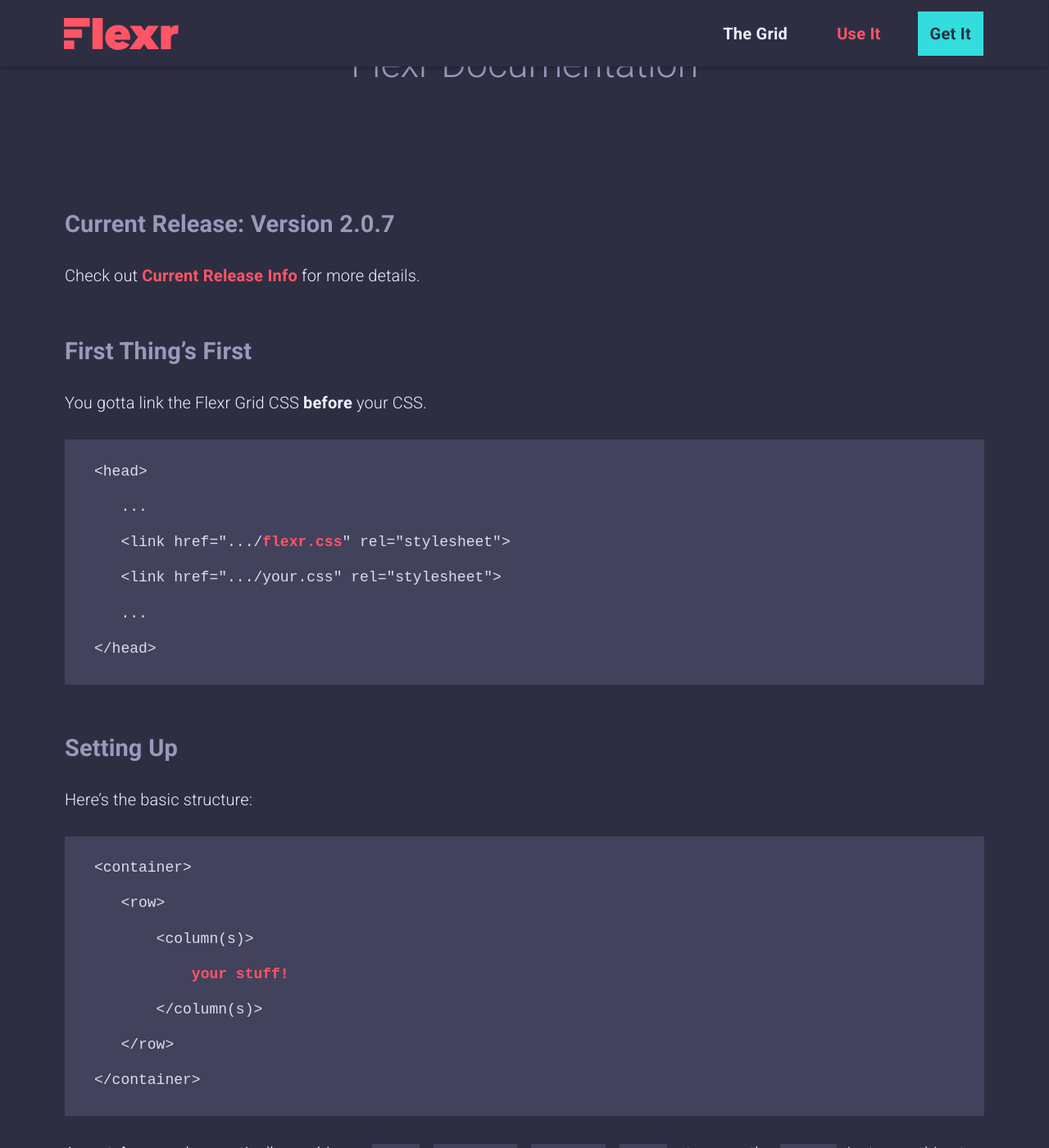
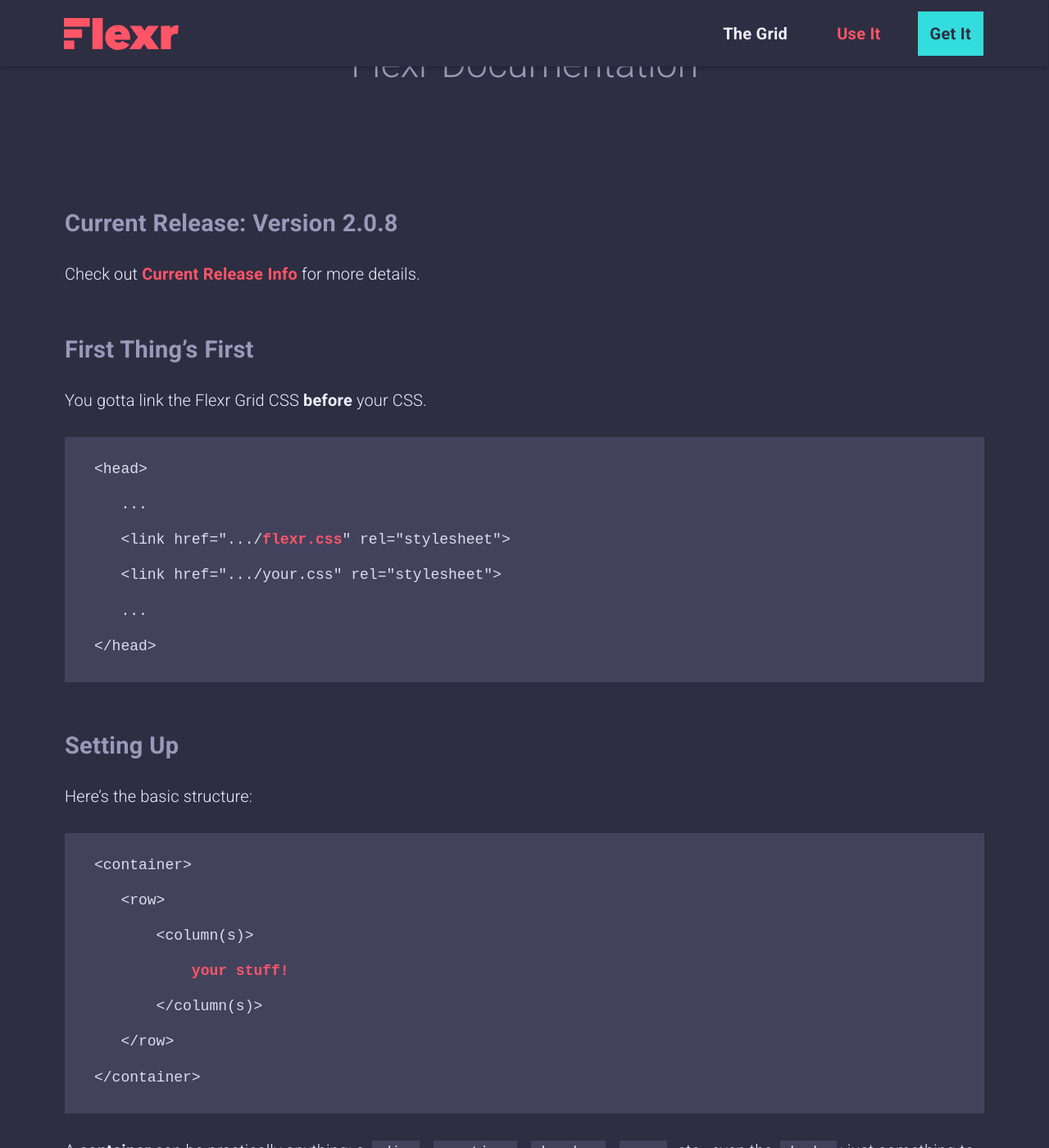
Before and after one commit to dmbdesignpdx/flexr, a Jekyll site: the page built from _pages/use-flexr.md, in a window 1280 px wide and 1400 px high, scrolled down 285 px. Shown: the whole window at 82% size. Built offline with Jekyll 4.4.1, drawn with Linux system fonts in a browser that asks for light colours; some of the changed text lies outside the part shown.

Commit message:
updates turntable

```diff
--- a/_data/info.yml
+++ b/_data/info.yml
@@ -1,5 +1,5 @@
-version: 2.0.7
-rdate: October 1, 2017
+version: 2.0.8
+rdate: October 2, 2017
 size: 3KB
 
 notes: Reduces phone portrait breakpoint to 470px.
--- a/_sass/_vendor/_prefix-support.scss
+++ /dev/null
@@ -1 +0,0 @@
-$support: (2014,11);
--- /dev/null
+++ b/_sass/_vendor/_speakers.scss
@@ -0,0 +1,8 @@
+/* Vendor Prefix Support for Turntable v0.1.0
+Values are modern browser year and Internet Explorer version.
+These default values are as far back as Turntable can support. */
+
+$support: (
+   year: 2014,
+   ie: 11
+);
--- a/_sass/_vendor/_turntable.scss
+++ b/_sass/_vendor/_turntable.scss
@@ -1,37 +1,45 @@
-@import "prefix-support";
+@import "speakers";
 
 /* Mixin' with Turntable v0.1.0 -- by Daniel Blake */
 
-// Create fresh stylesheets on the fly using presets, scratching, and sampling.
+// Create fresh stylesheets on the fly.
 
 
 // Turntable Variables
 
 $prefix: -o-, -ms-, -moz-, -webkit-, null;
-
-// --- RECORDS FOR SCRATCHING (Custom and Prefix Mixins) --- //
-
-
-// --- i. Vendor-Prefix Mixins --- //
+$browseryear: map-get($support,year);
+$ieversion: map-get($support,ie);
+
+@if type-of(map-get($support,ie)) != number {
+   $ieversion: 99;
+}
+
+// Equalizer
+// Record Collection
+// Samples
+
+
+// --- Equalizer (Contains Vendor-Prefix Mixins)--- //
 
 // Display Flex or Grid:
 
 @mixin display($arg) {
    @if $arg == grid {
-      @if nth($support,2) < 11 {
+      @if $ieversion < 11 {
          display: -ms-#{$arg};
       }
       display: $arg;
    } @else {
       $old: if($arg == inline-flex, inline-, null );
-      @if nth($support,2) < 11 {
+      @if $ieversion < 11 {
          display: -ms-#{$arg}box;
       }
-      @if nth($support,1) < 2014 {
+      @if $browseryear < 2014 {
          display: -webkit-#{$old}box;
          display: -moz-#{$old}box;
       }
-      @if nth($support,1) < 2015 {
+      @if $browseryear < 2015 {
          display: -webkit-#{$arg};
 
       }
@@ -144,18 +152,18 @@
 // 1. Flex Direction
 
 @mixin flex-direction($arg) {
-   @if nth($support,1) < 2015 or nth($support,2) < 11 {
+   @if $browseryear < 2015 or $ieversion < 11 {
       $origin: if($arg == row or $arg == row-reverse, horizontal, vertical);
       $dir: if($arg == row or $arg == column, normal, reverse);
-      @if nth($support,2) < 11 {
+      @if $ieversion < 11 {
          -ms-flex-direction: $arg;
       }
-      @if nth($support,1) < 2014 {
+      @if $browseryear < 2014 {
          -webkit-box-orient: $origin;
          -moz-box-orient: $origin;
          -webkit-box-direction: $dir;
          -moz-box-direction: $dir;
-      } @else if nth($support,1) < 2015 {
+      } @else if $browseryear < 2015 {
          -webkit-flex-direction: $arg;
       }
    }
@@ -166,11 +174,11 @@
 // 2. Flex Wrap
 
 @mixin flex-wrap($arg) {
-   @if nth($support,1) < 2015 or nth($support,2) < 11 {
-      @if nth($support,2) < 11 {
+   @if $browseryear < 2015 or $ieversion < 11 {
+      @if $ieversion < 11 {
          -ms-flex-wrap: if($arg == nowrap, none, $arg);
       }
-      @if nth($support,1) < 2015 {
+      @if $browseryear < 2015 {
          -webkit-flex-wrap: $arg;
       }
    }
@@ -181,7 +189,7 @@
 // 3. Justify Content
 
 @mixin justify-content($arg) {
-   @if nth($support,1) < 2015 or nth($support,2) < 11 {
+   @if $browseryear < 2015 or $ieversion < 11 {
       $old: $arg;
       @if $arg == flex-start {
          $old: start;
@@ -192,14 +200,14 @@
       } @else if $arg == space-around {
          $old: distribute;
       }
-      @if nth($support,2) < 11 {
+      @if $ieversion < 11 {
          -ms-flex-pack: $old;
       }
-      @if nth($support,1) < 2014 {
+      @if $browseryear < 2014 {
          -webkit-box-pack: if($old == distribute, justify, $old);
          -moz-box-pack: if($old == distribute, justify, $old);
       }
-      @if nth($support,1) < 2015 {
+      @if $browseryear < 2015 {
          -webkit-justify-content: $arg;
       }
    }
@@ -210,8 +218,8 @@
 // 4. Align Content
 
 @mixin align-content($arg) {
-   @if nth($support,1) < 2015 or nth($support,2) < 11 {
-      @if nth($support,2) < 11 {
+   @if $browseryear < 2015 or $ieversion < 11 {
+      @if $ieversion < 11 {
          @if $arg == flex-start {
             -ms-flex-line-pack: start;
          } @else if $arg == flex-end {
@@ -224,7 +232,7 @@
             -ms-flex-line-pack: $arg;
          }
       }
-      @if nth($support,1) < 2015 {
+      @if $browseryear < 2015 {
          -webkit-align-content: $arg;
       }
    }
@@ -235,21 +243,21 @@
 // 5. Align Items
 
 @mixin align-items($arg) {
-   @if nth($support,1) < 2015 or nth($support,2) < 11 {
+   @if $browseryear < 2015 or $ieversion < 11 {
       $old: $arg;
       @if $arg == flex-start {
          $old: start;
       } @else if $arg == flex-end {
          $old: end;
       }
-      @if nth($support,2) < 11 {
+      @if $ieversion < 11 {
          -ms-flex-align: $old;
       }
-      @if nth($support,1) < 2014 {
+      @if $browseryear < 2014 {
          -webkit-box-align: $old;
          -moz-box-align: $old;
       }
-      @if nth($support,1) < 2015 {
+      @if $browseryear < 2015 {
          -webkit-align-items: $arg;
       }
    }
@@ -260,8 +268,8 @@
 // 6. Align Self
 
 @mixin align-self($arg) {
-   @if nth($support,1) < 2015 or nth($support,2) < 11 {
-      @if nth($support,2) < 11 {
+   @if $browseryear < 2015 or $ieversion < 11 {
+      @if $ieversion < 11 {
          @if $arg == flex-start {
             -ms-flex-item-align: start;
          } @else if $arg == flex-end {
@@ -270,7 +278,7 @@
             -ms-flex-item-align: $arg;
          }
       }
-      @if nth($support,1) < 2015 {
+      @if $browseryear < 2015 {
          -webkit-align-self: $arg;
       }
    }
@@ -281,15 +289,15 @@
 // 7. Order
 
 @mixin order($arg) {
-   @if nth($support,1) < 2015 or nth($support,2) < 11 {
-      @if nth($support,2) < 11 {
+   @if $browseryear < 2015 or $ieversion < 11 {
+      @if $ieversion < 11 {
          -ms-flex-order: $arg;
       }
-      @if nth($support,1) < 2014 {
+      @if $browseryear < 2014 {
          -webkit-box-ordinal-group: $arg;
          -moz-box-ordinal-group: $arg;
       }
-      @if nth($support,1) < 2015 {
+      @if $browseryear < 2015 {
          -webkit-order: $arg;
       }
    }
@@ -300,11 +308,11 @@
 // 8. Grow
 
 @mixin flex-grow($arg) {
-   @if nth($support,1) < 2015 or nth($support,2) < 11 {
-      @if nth($support,2) < 11 {
+   @if $browseryear < 2015 or $ieversion < 11 {
+      @if $ieversion < 11 {
          -ms-flex-positive: $arg;
       }
-      @if nth($support,1) < 2015 {
+      @if $browseryear < 2015 {
          -webkit-flex-grow: $arg;
       }
    }
@@ -315,11 +323,11 @@
 // 9. Shrink
 
 @mixin flex-shrink($arg) {
-   @if nth($support,1) < 2015 or nth($support,2) < 11 {
-      @if nth($support,2) < 11 {
+   @if $browseryear < 2015 or $ieversion < 11 {
+      @if $ieversion < 11 {
          -ms-flex-negative: $arg;
       }
-      @if nth($support,1) < 2015 {
+      @if $browseryear < 2015 {
          -webkit-flex-shrink: $arg;
       }
    }
@@ -330,11 +338,11 @@
 // 9. Basis
 
 @mixin flex-basis($arg) {
-   @if nth($support,1) < 2015 or nth($support,2) < 11 {
-      @if nth($support,2) < 11 {
+   @if $browseryear < 2015 or $ieversion < 11 {
+      @if $ieversion < 11 {
          -ms-flex-preferred-size: $arg;
       }
-      @if nth($support,1) < 2015 {
+      @if $browseryear < 2015 {
          -webkit-flex-basis: $arg;
       }
    }
@@ -345,15 +353,15 @@
 // 10. Flex
 
 @mixin flex($arg) {
-   @if nth($support,1) < 2015 or nth($support,2) < 11 {
-      @if nth($support,2) < 11 {
+   @if $browseryear < 2015 or $ieversion < 11 {
+      @if $ieversion < 11 {
          -ms-flex: $arg;
       }
-      @if nth($support,1) < 2014 {
+      @if $browseryear < 2014 {
          -webkit-box-flex: $arg;
          -moz-box-flex: $arg;
       }
-      @if nth($support,1) < 2015 {
+      @if $browseryear < 2015 {
          -webkit-flex: $arg;
       }
    }
@@ -381,17 +389,17 @@
 //  Transform
 
 @mixin transform($arg) {
-   @if nth($support,1) < 2017 or nth($support,2) < 10 {
-      @if nth($support,2) < 10 {
+   @if $browseryear < 2017 or $ieversion < 10 {
+      @if $ieversion < 10 {
          -ms-transform: $arg;
       }
-      @if nth($support,1) < 2012 {
+      @if $browseryear < 2012 {
          -o-transform: $arg;
       }
-      @if nth($support,1) < 2013 {
+      @if $browseryear < 2013 {
          -moz-transform: $arg;
       }
-      @if nth($support,1) < 2017 {
+      @if $browseryear < 2017 {
          -webkit-transform: $arg;
       }
    }
@@ -399,17 +407,17 @@
 }
 
 @mixin transform-origin($arg) {
-   @if nth($support,1) < 2017 or nth($support,2) < 10 {
-      @if nth($support,2) < 10 {
+   @if $browseryear < 2017 or $ieversion < 10 {
+      @if $ieversion < 10 {
          -ms-transform-origin: $arg;
       }
-      @if nth($support,1) < 2012 {
+      @if $browseryear < 2012 {
          -o-transform-origin: $arg;
       }
-      @if nth($support,1) < 2013 {
+      @if $browseryear < 2013 {
          -moz-transform-origin: $arg;
       }
-      @if nth($support,1) < 2017 {
+      @if $browseryear < 2017 {
          -webkit-transform-origin: $arg;
       }
    }
@@ -417,17 +425,17 @@
 }
 
 @mixin transform-style($arg) {
-   @if nth($support,1) < 2017 or nth($support,2) < 10 {
-      @if nth($support,2) < 10 {
+   @if $browseryear < 2017 or $ieversion < 10 {
+      @if $ieversion < 10 {
          -ms-transform-style: $arg;
       }
-      @if nth($support,1) < 2012 {
+      @if $browseryear < 2012 {
          -o-transform-style: $arg;
       }
-      @if nth($support,1) < 2013 {
+      @if $browseryear < 2013 {
          -moz-transform-style: $arg;
       }
-      @if nth($support,1) < 2017 {
+      @if $browseryear < 2017 {
          -webkit-transform-style: $arg;
       }
    }
@@ -438,8 +446,8 @@
 //  Transition
 
 @mixin transition($args...) {
-   @if nth($support,1) < 2014 {
-      @if nth($support,1) < 2012 {
+   @if $browseryear < 2014 {
+      @if $browseryear < 2012 {
          $array: ();
          @each $arg in $args {
             @if index($arg,transform) {
@@ -451,7 +459,7 @@
          }
          -o-transition: $array;
       }
-      @if nth($support,1) < 2013 {
+      @if $browseryear < 2013 {
          $array: ();
          @each $arg in $args {
             @if index($arg,transform) {
@@ -480,11 +488,11 @@
 
 
 @mixin transition-delay($arg) {
-   @if nth($support,1) < 2014 {
-      @if nth($support,1) < 2012 {
+   @if $browseryear < 2014 {
+      @if $browseryear < 2012 {
          -o-transition-delay: $arg;
       }
-      @if nth($support,1) < 2013 {
+      @if $browseryear < 2013 {
          -moz-transition-delay: $arg;
       }
       -webkit-transition-delay: $arg;
@@ -493,11 +501,11 @@
 }
 
 @mixin transition-duration($arg) {
-   @if nth($support,1) < 2014 {
-      @if nth($support,1) < 2012 {
+   @if $browseryear < 2014 {
+      @if $browseryear < 2012 {
          -o-transition-duration: $arg;
       }
-      @if nth($support,1) < 2013 {
+      @if $browseryear < 2013 {
          -moz-transition-duration: $arg;
       }
       -webkit-transition-duration: $arg;
@@ -506,11 +514,11 @@
 }
 
 @mixin transition-property($arg) {
-   @if nth($support,1) < 2014 {
-      @if nth($support,1) < 2012 {
+   @if $browseryear < 2014 {
+      @if $browseryear < 2012 {
          -o-transition-property: if($arg == transform, -o-#{$arg}, $arg);
       }
-      @if nth($support,1) < 2013 {
+      @if $browseryear < 2013 {
          -moz-transition-property: if($arg == transform, -moz-#{$arg}, $arg);
       }
       -webkit-transition-property: if($arg == transform or $arg == filter, -webkit-#{$arg}, $arg);
@@ -522,8 +530,8 @@
 //  Animation
 
 @mixin animation($args...) {
-   @if nth($support,1) < 2017 {
-      @if nth($support,1) < 2013 {
+   @if $browseryear < 2017 {
+      @if $browseryear < 2013 {
          -moz-animation: $args;
       }
       -webkit-animation: $args;
@@ -532,8 +540,8 @@
 }
 
 @mixin animation-delay($arg) {
-   @if nth($support,1) < 2017 {
-      @if nth($support,1) < 2013 {
+   @if $browseryear < 2017 {
+      @if $browseryear < 2013 {
          -moz-animation-delay: $args;
       }
       -webkit-animation-delay: $args;
@@ -541,19 +549,19 @@
    animation-delay: $args;
 }
 
-@mixin animation-play($arg) {
-   @if nth($support,1) < 2017 {
-      @if nth($support,1) < 2013 {
-         -moz-animation-play: $args;
-      }
-      -webkit-animation-play: $args;
-   }
-   animation-play: $args;
+@mixin animation-play-state($arg) {
+   @if $browseryear < 2017 {
+      @if $browseryear < 2013 {
+         -moz-animation-play-state: $args;
+      }
+      -webkit-animation-play-state: $args;
+   }
+   animation-play-state: $args;
 }
 
 @mixin animation-direction($arg){
-   @if nth($support,1) < 2017 {
-      @if nth($support,1) < 2013 {
+   @if $browseryear < 2017 {
+      @if $browseryear < 2013 {
          -moz-animation-direction: $args;
       }
       -webkit-animation-direction: $args;
@@ -561,12 +569,62 @@
    animation-direction: $args;
 }
 
+@mixin animation-duration($arg){
+   @if $browseryear < 2017 {
+      @if $browseryear < 2013 {
+         -moz-animation-duration: $args;
+      }
+      -webkit-animation-duration: $args;
+   }
+   animation-duration: $args;
+}
+
+@mixin animation-fill-mode($arg){
+   @if $browseryear < 2017 {
+      @if $browseryear < 2013 {
+         -moz-animation-fill-mode: $args;
+      }
+      -webkit-animation-fill-mode: $args;
+   }
+   animation-fill-mode: $args;
+}
+
+@mixin animation-iteration-count($arg){
+   @if $browseryear < 2017 {
+      @if $browseryear < 2013 {
+         -moz-animation-iteration-count: $args;
+      }
+      -webkit-animation-iteration-count: $args;
+   }
+   animation-iteration-count: $args;
+}
+
+@mixin animation-name($arg){
+   @if $browseryear < 2017 {
+      @if $browseryear < 2013 {
+         -moz-animation-name: $args;
+      }
+      -webkit-animation-name: $args;
+   }
+   animation-name: $args;
+}
+
+@mixin animation-timing-function($arg){
+   @if $browseryear < 2017 {
+      @if $browseryear < 2013 {
+         -moz-animation-timing-function: $args;
+      }
+      -webkit-animation-timing-function: $args;
+   }
+   animation-timing-function: $args;
+}
+
 
 //  Keyframes
 
 @mixin keyframes($name) {
-   @if nth($support,1) < 2017 {
-      @if nth($support,1) < 2013 {
+   @if $browseryear < 2017 {
+      @if $browseryear < 2013 {
          @-moz-keyframes #{$name} {
             @content;
          }
@@ -584,8 +642,8 @@
 // Perspective
 
 @mixin perspective($arg) {
-   @if nth($support,1) < 2017 {
-      @if nth($support,1) < 2013 {
+   @if $browseryear < 2017 {
+      @if $browseryear < 2013 {
          -moz-perspective: $arg;
       }
       -webkit-perspective: $arg;
@@ -594,8 +652,8 @@
 }
 
 @mixin perspective-origin($arg) {
-   @if nth($support,1) < 2017 {
-      @if nth($support,1) < 2013 {
+   @if $browseryear < 2017 {
+      @if $browseryear < 2013 {
          -moz-perspective-origin: $arg;
       }
       -webkit-perspective-origin: $arg;
@@ -625,8 +683,8 @@
 // Box Sizing
 
 @mixin box-sizing($arg) {
-   @if nth($support,1) < 2015 {
-      @if nth($support,1) < 2012 {
+   @if $browseryear < 2015 {
+      @if $browseryear < 2012 {
          -webkit-box-sizing: $arg;
       }
       -moz-box-sizing: $arg;
@@ -638,8 +696,8 @@
 // Backface Visibility
 
 @mixin backface-visibility($arg) {
-   @if nth($support,1) < 2017 {
-      @if nth($support,1) < 2013 {
+   @if $browseryear < 2017 {
+      @if $browseryear < 2013 {
          -moz-backface-visibility: $arg;
       }
       -webkit-backface-visibility: $arg;
@@ -676,7 +734,7 @@
    @if $img {
       $img: unquote("url(#{$img}),");
    }
-   @if nth($support,1) < 2014 {
+   @if $browseryear < 2014 {
       $array: ();
       @each $item in $gradient {
          @if nth($item,1) == to {
@@ -699,7 +757,7 @@
          }
          $array: append($array,$item,comma);
       }
-      @if nth($support,1) < 2012 {
+      @if $browseryear < 2012 {
          background-image: #{$img} -o-linear-gradient(#{$array});
       }
       background-image: #{$img} -moz-linear-gradient(#{$array});
@@ -712,7 +770,7 @@
 // Box Shadow
 
 @mixin box-shadow($arg) {
-   @if nth($support,1) < 2012 {
+   @if $browseryear < 2012 {
       -webkit-box-shadow: $arg;
    }
    box-shadow: $arg;
@@ -740,7 +798,7 @@
 // 2. Fullscreen
 
 @mixin fullscreen($arg: unquote("$arg")) {
-   @if nth($support,1) < 2016 {
+   @if $browseryear < 2016 {
       #{$arg}:-moz-full-screen {
          @content;
       }
@@ -776,23 +834,6 @@
       @content;
    }
    #{$arg}:read-write {
-      @content;
-   }
-}
-
-
-// 5. Backdrop
-
-@mixin backdrop($arg: unquote("$arg")) {
-   @if nth($support,1) < 2015  {
-      #{$arg}::-webkit-backdrop {
-         @content;
-      }
-   }
-   #{$arg}::-ms-backdrop {
-      @content;
-   }
-   #{$arg}::backdrop {
       @content;
    }
 }
@@ -874,8 +915,25 @@
 }
 
 
-
-// --- ii. Template Mixins --- //
+// 6. Backdrop
+
+@mixin backdrop($arg: unquote("$arg")) {
+   @if $browseryear < 2015  {
+      #{$arg}::-webkit-backdrop {
+         @content;
+      }
+   }
+   #{$arg}::-ms-backdrop {
+      @content;
+   }
+   #{$arg}::backdrop {
+      @content;
+   }
+}
+
+
+
+// --- Record Collection (Custom Mixins) --- //
 
 //  Media Queries:
 
@@ -1241,7 +1299,7 @@
 
 
 
-// --- PRESETS (Predefined Mixins and Placeholders) --- //
+// --- Samples (Predefined Mixins and Placeholders) --- //
 
 // --- i. Based on Record Collection --- //
 
@@ -1562,8 +1620,6 @@
 @mixin bodyCopy {
    font-kerning: none;
    text-rendering: optimizeSpeed;
-   line-height: 1.5;
-   letter-spacing: 0.2pt;
    word-spacing: 0.02em;
 }
 
@@ -1576,8 +1632,6 @@
 @mixin titles {
    font-kerning: normal;
    text-rendering: optimizeLegibility;
-   line-height: 1.2;
-   letter-spacing: 0.1pt;
    word-spacing: 0.01em;
 }
 
@@ -1727,77 +1781,3 @@
    }
 
 }
-
-
-
-
-// --- SAMPLES (Maps for global interactive styling) --- //
-// a working concept
-
-@mixin sample($map) {
-   @each $key, $value in $map {
-      @if nth($value,1) == skip {
-         $key: null;
-      } @else if str-index($key, transform) or str-index($key, transition) {
-         @for $i from 1 through 5 {
-            #{nth($prefix,$i)}#{$key}: #{nth($value,1)};
-         }
-      } @else if str-index($key, animation) {
-         @for $i from 3 through 5 {
-            #{nth($prefix,$i)}#{$key}: #{nth($value,1)};
-         }
-      } @else if $key == filter or $key == box-shadow {
-         @for $i from 4 through 5 {
-            #{nth($prefix,$i)}#{$key}: #{nth($value,1)};
-         }
-      } @else {
-         #{$key}: #{nth($value,1)};
-      }
-   }
-   &:hover {
-      @each $key, $value in $map {
-         @if length($value) > 1 {
-            @if nth($value,2) == skip {
-               $key: null;
-            } @else if str-index($key, transform) or str-index($key, transition) {
-               @for $i from 1 through 5 {
-                  #{nth($prefix,$i)}#{$key}: #{nth($value,2)};
-               }
-            } @else if str-index($key, animation) {
-               @for $i from 3 through 5 {
-                  #{nth($prefix,$i)}#{$key}: #{nth($value,2)};
-               }
-            } @else if $key == filter or $key == box-shadow {
-               @for $i from 4 through 5 {
-                  #{nth($prefix,$i)}#{$key}: #{nth($value,2)};
-               }
-            } @else {
-               #{$key}: #{nth($value,2)};
-            }
-         }
-      }
-   }
-   &:active {
-      @each $key, $value in $map {
-         @if length($value) > 2 {
-            @if nth($value,3) == default {
-               #{$key}: #{nth($value,1)};
-            } @else if str-index($key, transform) or str-index($key, transition) {
-               @for $i from 1 through 5 {
-                  #{nth($prefix,$i)}#{$key}: #{nth($value,3)};
-               }
-            } @else if str-index($key, animation) {
-               @for $i from 3 through 5 {
-                  #{nth($prefix,$i)}#{$key}: #{nth($value,3)};
-               }
-            } @else if $key == filter or $key == box-shadow {
-               @for $i from 4 through 5 {
-                  #{nth($prefix,$i)}#{$key}: #{nth($value,3)};
-               }
-            } @else {
-               #{$key}: #{nth($value,3)};
-            }
-         }
-      }
-   }
-}
```
